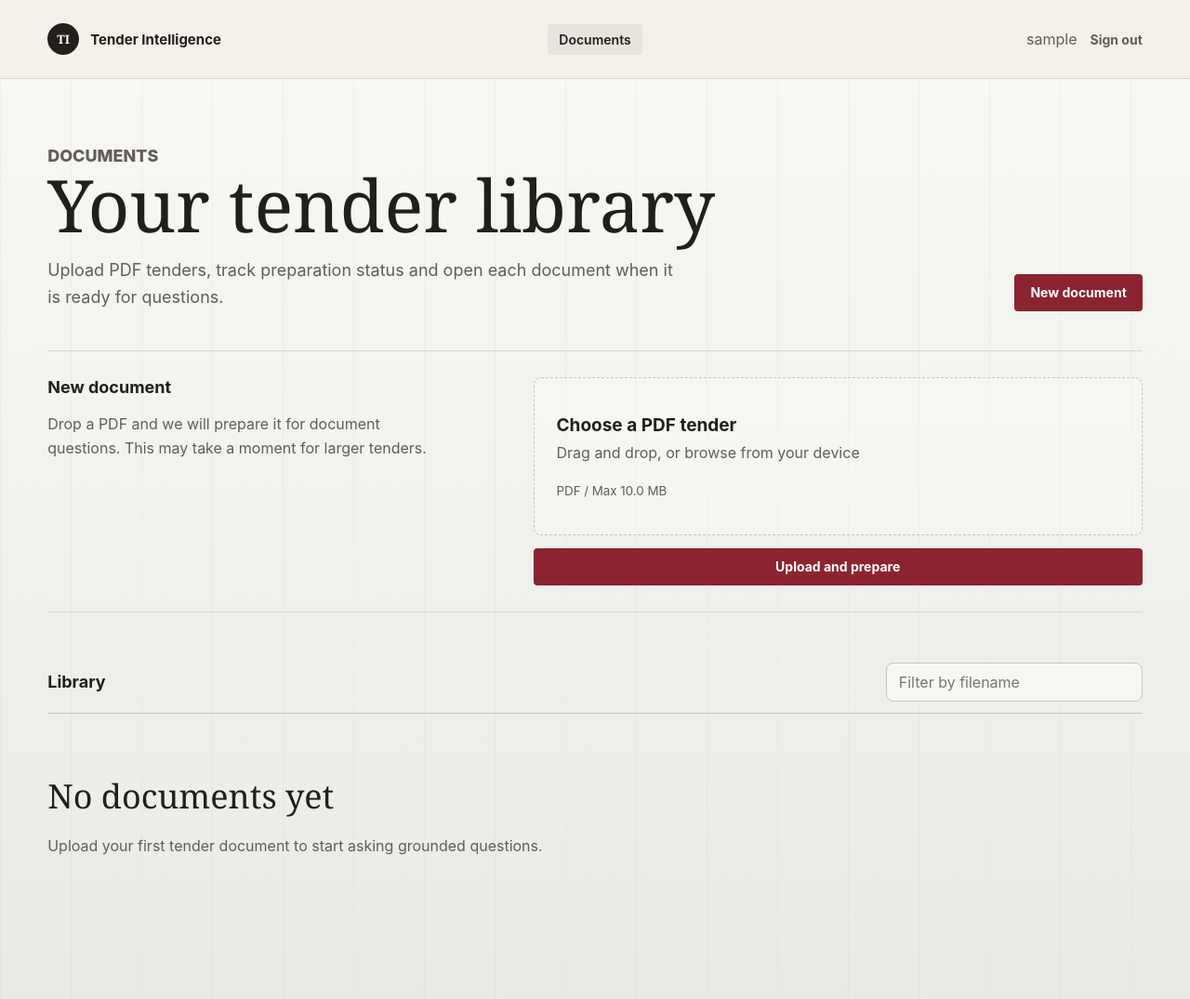
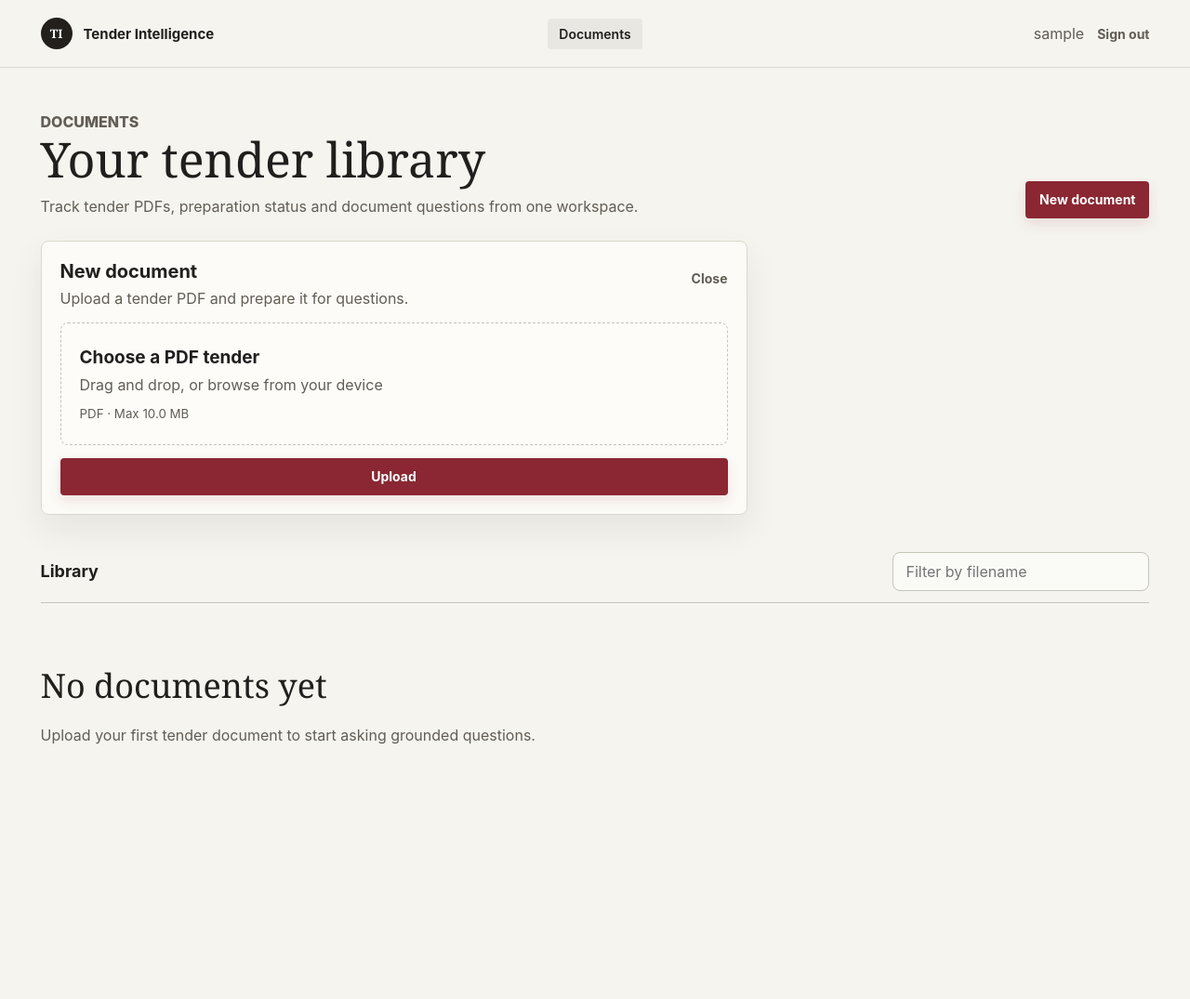
Before and after one commit to hamzasennah/tender_project, a Django app: page /documents/?new=1 in a window 1280 px wide. Shown: the whole page at 93% size. After the commit the page ends 801 px from the top, so only its background shows below. Run offline with Django 5.2, Linux system fonts and the light colour scheme; a user stored in the database is signed in; tables that the repository leaves empty hold one stand-in row (values such as "Sample post"); data that the repository does not hold is empty; parts of the project's set-up code (start-up, migrations or seed data) failed here and were passed over.

Commit message:
refactor: polish Tender Intelligence frontend experience

```diff
--- a/documents/static/css/app.css
+++ b/documents/static/css/app.css
@@ -1,26 +1,26 @@
 :root {
-    --background: #f3f3ef;
-    --background-strong: #e5e6dd;
-    --surface: #fcfcf8;
-    --surface-subtle: #f2f4ef;
+    --background: #f5f4ef;
+    --background-strong: #e8e7df;
+    --surface: #fffefa;
+    --surface-subtle: #f1f0ea;
     --surface-ink: #221f1c;
     --text-primary: #211f1d;
     --text-secondary: #625d55;
     --text-tertiary: #8a8276;
     --border-subtle: #d9d9cf;
     --border-strong: #c4c5ba;
-    --accent: #8b2430;
-    --accent-muted: #f0e1de;
+    --accent: #8a2732;
+    --accent-muted: #f4e7e5;
     --danger: #a64238;
     --success: #2f6e4f;
     --pending: #9a6b2f;
     --radius-sm: 4px;
     --radius-md: 8px;
     --radius-lg: 8px;
-    --shadow-soft: 0 18px 45px rgba(36, 29, 22, 0.08);
+    --shadow-soft: 0 16px 36px rgba(36, 29, 22, 0.07);
     --font: Inter, ui-sans-serif, system-ui, -apple-system, BlinkMacSystemFont, "Segoe UI", sans-serif;
     --serif: Georgia, "Times New Roman", serif;
-    --space-page: clamp(24px, 4vw, 64px);
+    --space-page: clamp(28px, 3.4vw, 72px);
 }
 
 * {
@@ -42,10 +42,7 @@
     color: var(--text-primary);
     font-family: var(--font);
     letter-spacing: 0;
-    background:
-        linear-gradient(90deg, rgba(139, 36, 48, 0.035) 1px, transparent 1px),
-        linear-gradient(180deg, #f8f8f4 0%, var(--background) 42%, #e8ebe3 100%);
-    background-size: 76px 76px, auto;
+    background: var(--background);
 }
 
 a {
@@ -101,9 +98,9 @@
     grid-template-columns: minmax(230px, 1fr) auto minmax(230px, 1fr);
     align-items: center;
     gap: 24px;
-    padding: 22px var(--space-page);
+    padding: 16px var(--space-page);
     border-bottom: 1px solid var(--border-subtle);
-    background: rgba(244, 240, 232, 0.84);
+    background: rgba(245, 244, 239, 0.94);
     backdrop-filter: blur(16px);
 }
 
@@ -169,9 +166,9 @@
 }
 
 .content-frame {
-    width: min(1180px, calc(100% - (var(--space-page) * 2)));
+    width: min(1360px, calc(100% - (var(--space-page) * 2)));
     margin: 0 auto;
-    padding: 50px 0 72px;
+    padding: 34px 0 64px;
 }
 
 .kicker {
@@ -188,7 +185,7 @@
     grid-template-columns: minmax(0, 1fr) auto;
     gap: 32px;
     align-items: end;
-    padding-bottom: 42px;
+    padding-bottom: 24px;
 }
 
 .page-intro h1,
@@ -203,17 +200,17 @@
 }
 
 .page-intro h1 {
-    font-size: 78px;
-    line-height: 0.96;
+    font-size: 52px;
+    line-height: 1.04;
 }
 
 .page-intro p,
 .login-statement p {
     max-width: 680px;
-    margin: 18px 0 0;
+    margin: 12px 0 0;
     color: var(--text-secondary);
-    font-size: 18px;
-    line-height: 1.65;
+    font-size: 16px;
+    line-height: 1.55;
 }
 
 .button,
@@ -228,9 +225,9 @@
 }
 
 .button {
-    padding: 0 16px;
+    padding: 0 14px;
     font-size: 14px;
-    font-weight: 720;
+    font-weight: 680;
 }
 
 .button:hover,
@@ -241,6 +238,7 @@
 .button-primary {
     color: #fff;
     background: var(--accent);
+    box-shadow: 0 6px 14px rgba(138, 39, 50, 0.12);
 }
 
 .button-primary:hover {
@@ -300,7 +298,7 @@
 }
 
 .document-table-section {
-    padding-top: 8px;
+    padding-top: 12px;
 }
 
 .document-table {
@@ -386,21 +386,33 @@
     background: var(--danger);
 }
 
-.import-drawer {
+.import-panel {
     display: grid;
-    grid-template-columns: minmax(0, 0.85fr) minmax(360px, 1.15fr);
-    gap: 38px;
-    align-items: start;
-    margin-bottom: 46px;
-    padding: 28px 0;
-    border-top: 1px solid var(--border-subtle);
-    border-bottom: 1px solid var(--border-subtle);
+    max-width: 760px;
+    margin-bottom: 28px;
+    padding: 20px;
+    border: 1px solid var(--border-subtle);
+    border-radius: var(--radius-lg);
+    background: rgba(255, 254, 250, 0.76);
+    box-shadow: var(--shadow-soft);
 }
 
-.import-copy p {
-    max-width: 440px;
+.panel-title-row {
+    display: flex;
+    align-items: start;
+    justify-content: space-between;
+    gap: 18px;
+}
+
+.panel-title-row h2 {
+    margin: 0;
+    font-size: 20px;
+}
+
+.panel-title-row p {
+    margin: 6px 0 0;
     color: var(--text-secondary);
-    line-height: 1.65;
+    line-height: 1.45;
 }
 
 .upload-form.refined {
@@ -411,8 +423,8 @@
 .dropzone {
     display: grid;
     gap: 8px;
-    min-height: 170px;
-    padding: 24px;
+    min-height: 132px;
+    padding: 20px;
     border: 1px dashed var(--border-strong);
     border-radius: var(--radius-md);
     background: rgba(255, 255, 255, 0.28);
--- a/documents/static/js/documents.js
+++ b/documents/static/js/documents.js
@@ -8,10 +8,36 @@
 
     function friendlyProcessingError(error) {
         const message = String(error?.message || "").toLowerCase();
-        if (message.includes("rate") || message.includes("timeout") || message.includes("provider") || message.includes("429") || message.includes("503")) {
-            return "Temporary processing issue. We could not finish preparing this document right now. Please try again in a moment.";
+        const status = error?.response?.status;
+        if (message.includes("rate") || message.includes("timeout") || status >= 500) {
+            return "The service is temporarily unavailable. Try again in a moment.";
         }
-        return "We could not finish preparing this document. Please try again in a moment.";
+        return "The service is temporarily unavailable. Try again in a moment.";
+    }
+
+    function setPreparationFailed(state, error) {
+        state.title.textContent = "We couldn't prepare this document.";
+        state.message.textContent = friendlyProcessingError(error);
+        state.progress.hidden = true;
+        if (state.submit && state.documentId) state.submit.hidden = true;
+        if (state.retry) state.retry.hidden = !state.documentId;
+    }
+
+    function setPreparationReady(state) {
+        state.title.textContent = "Ready";
+        state.message.textContent = "This document is ready for questions.";
+        state.progress.hidden = true;
+        if (state.submit) state.submit.hidden = true;
+        if (state.retry) state.retry.hidden = true;
+    }
+
+    function setPreparationRunning(state, label, value) {
+        state.title.textContent = "Preparing document...";
+        state.message.textContent = label;
+        state.progress.hidden = false;
+        state.progress.value = value;
+        if (state.submit && state.documentId) state.submit.hidden = true;
+        if (state.retry) state.retry.hidden = true;
     }
 
     async function prepareDocument(documentId, state) {
@@ -24,9 +50,7 @@
 
         for (let index = 0; index < steps.length; index += 1) {
             const step = steps[index];
-            state.title.textContent = "Preparing your document";
-            state.message.textContent = step.label;
-            state.progress.value = index;
+            setPreparationRunning(state, step.label, index);
             try {
                 await TenderApp.request(step.url, { method: "POST", timeout: 180000 });
             } catch (error) {
@@ -34,6 +58,24 @@
             }
             state.progress.value = index + 1;
         }
+        setPreparationReady(state);
+    }
+
+    function initUploadPanel() {
+        const panel = document.querySelector("[data-upload-panel]");
+        if (!panel) return;
+        const openButtons = document.querySelectorAll("[data-open-upload]");
+        const closeButton = panel.querySelector("[data-close-upload]");
+        const open = () => {
+            panel.hidden = false;
+            panel.scrollIntoView({ behavior: "smooth", block: "start" });
+            panel.querySelector("[data-file-input]")?.focus();
+        };
+        openButtons.forEach((button) => button.addEventListener("click", open));
+        closeButton?.addEventListener("click", () => {
+            panel.hidden = true;
+        });
+        if (new URLSearchParams(window.location.search).get("new") === "1") open();
     }
 
     function initUpload() {
@@ -48,6 +90,15 @@
         const prepTitle = form.querySelector("[data-preparation-title]");
         const prepMessage = form.querySelector("[data-preparation-message]");
         const prepProgress = form.querySelector("[data-preparation-progress]");
+        const retry = form.querySelector("[data-retry-upload]");
+        const state = {
+            title: prepTitle,
+            message: prepMessage,
+            progress: prepProgress,
+            retry,
+            submit,
+            documentId: null,
+        };
 
         const syncSelection = () => {
             const file = input.files?.[0];
@@ -94,23 +145,30 @@
                     method: "POST",
                     body: new FormData(form),
                 });
+                state.documentId = data.id;
                 if (form.dataset.prepareAfterUpload === "true") {
-                    await prepareDocument(data.id, {
-                        title: prepTitle,
-                        message: prepMessage,
-                        progress: prepProgress,
-                    });
+                    await prepareDocument(data.id, state);
                 }
-                TenderApp.showToast("Document ready.");
                 window.location.href = `/documents/${data.id}/`;
             } catch (error) {
-                if (prepTitle && prepMessage) {
-                    prepTitle.textContent = "Temporary processing issue";
-                    prepMessage.textContent = friendlyProcessingError(error);
-                }
-                TenderApp.showToast(friendlyProcessingError(error), "error");
+                if (prepTitle && prepMessage) setPreparationFailed(state, error);
                 submit.disabled = false;
-                submit.textContent = "Upload and prepare";
+                submit.textContent = state.documentId ? "Upload" : "Upload";
+            }
+        });
+
+        retry?.addEventListener("click", async () => {
+            if (!state.documentId) return;
+            retry.disabled = true;
+            submit.disabled = true;
+            try {
+                await prepareDocument(state.documentId, state);
+                window.location.href = `/documents/${state.documentId}/`;
+            } catch (error) {
+                setPreparationFailed(state, error);
+            } finally {
+                retry.disabled = false;
+                submit.disabled = false;
             }
         });
     }
@@ -153,9 +211,41 @@
         });
     }
 
+    function initRetryDocuments() {
+        document.querySelectorAll("[data-retry-document]").forEach((button) => {
+            button.addEventListener("click", async () => {
+                const documentId = button.dataset.documentId;
+                if (!documentId) return;
+                button.disabled = true;
+                button.textContent = "Retrying...";
+                const state = {
+                    title: document.querySelector("[data-preparing-notice] strong") || button,
+                    message: document.querySelector("[data-preparing-notice] p") || button,
+                    progress: document.createElement("progress"),
+                    retry: button,
+                    documentId,
+                };
+                try {
+                    await prepareDocument(documentId, state);
+                    window.location.href = `/documents/${documentId}/`;
+                } catch (error) {
+                    if (state.title !== button) {
+                        state.title.textContent = "We couldn't prepare this document.";
+                        state.message.textContent = friendlyProcessingError(error);
+                    }
+                    button.textContent = "Retry";
+                } finally {
+                    button.disabled = false;
+                }
+            });
+        });
+    }
+
     document.addEventListener("DOMContentLoaded", () => {
+        initUploadPanel();
         initUpload();
         initFilter();
         initDelete();
+        initRetryDocuments();
     });
 })();
--- a/documents/templates/documents/list.html
+++ b/documents/templates/documents/list.html
@@ -6,31 +6,35 @@
     <div>
         <p class="kicker">Documents</p>
         <h1>Your tender library</h1>
-        <p>Upload PDF tenders, track preparation status and open each document when it is ready for questions.</p>
+        <p>Track tender PDFs, preparation status and document questions from one workspace.</p>
     </div>
-    <a class="button button-primary" href="#new-document">New document</a>
+    <button class="button button-primary" type="button" data-open-upload>New document</button>
 </section>
 
-<section id="new-document" class="import-drawer" aria-label="New document">
-    <div class="import-copy">
-        <h2>New document</h2>
-        <p>Drop a PDF and we will prepare it for document questions. This may take a moment for larger tenders.</p>
-    </div>
+<section id="new-document" class="import-panel" aria-label="New document" data-upload-panel hidden>
     <form class="upload-form refined" action="{% url 'document-list' %}" method="post" enctype="multipart/form-data" data-upload-form data-prepare-after-upload="true">
         {% csrf_token %}
+        <div class="panel-title-row">
+            <div>
+                <h2>New document</h2>
+                <p>Upload a tender PDF and prepare it for questions.</p>
+            </div>
+            <button class="text-button" type="button" data-close-upload>Close</button>
+        </div>
         <label class="dropzone" data-dropzone>
             <input type="file" name="file" accept="application/pdf" required data-file-input>
             <span class="dropzone-title">Choose a PDF tender</span>
             <span class="dropzone-subtitle">Drag and drop, or browse from your device</span>
-            <small>PDF / Max {{ max_upload_size_mb }} MB</small>
+            <small>PDF &middot; Max {{ max_upload_size_mb }} MB</small>
         </label>
         <div class="upload-selection" data-upload-selection hidden></div>
         <div class="preparation-state" data-preparation-state hidden>
             <strong data-preparation-title>Preparing your document</strong>
             <span data-preparation-message>We are organizing the information required for questions.</span>
             <progress data-preparation-progress max="4" value="0"></progress>
+            <button class="button button-secondary" type="button" data-retry-upload hidden>Retry</button>
         </div>
-        <button class="button button-primary" type="submit" data-upload-submit>Upload and prepare</button>
+        <button class="button button-primary" type="submit" data-upload-submit>Upload</button>
     </form>
 </section>
 
@@ -58,9 +62,15 @@
                     {% include "components/status_badge.html" with tone=item.status_tone label=item.status_label %}
                     <span class="doc-date">{{ item.document.file_size|filesizeformat }}</span>
                     <span class="row-actions">
+                        {% if item.is_failed %}
+                            <button class="text-button" type="button" data-retry-document data-document-id="{{ item.document.id }}">Retry</button>
+                        {% endif %}
                         <a class="text-button" href="{% url 'document-download' item.document.id %}">Download</a>
                         <button class="text-button danger" type="button" data-delete-document data-delete-url="{% url 'document-detail' item.document.id %}" data-delete-redirect="">Delete</button>
                     </span>
+                    <a class="row-chevron" href="{% url 'web-document-detail' item.document.id %}" aria-label="Open {{ item.document.original_filename }}">
+                        <svg viewBox="0 0 24 24" aria-hidden="true"><path d="M9 6l6 6-6 6"></path></svg>
+                    </a>
                 </article>
             {% endfor %}
         </div>
--- a/documents/templates/registration/login.html
+++ b/documents/templates/registration/login.html
@@ -16,8 +16,8 @@
             </a>
             <div class="login-statement">
                 <p class="kicker">Document review for tender teams</p>
-                <h1>Ask better questions of complex tender PDFs.</h1>
-                <p>Upload the tender, prepare it once, then review obligations, deadlines and evidence without reading the whole file line by line.</p>
+                <h1>Review tender documents with evidence.</h1>
+                <p>Upload the tender, prepare it once, then review obligations, deadlines and source excerpts.</p>
             </div>
         </section>
 
```
Also changed, not shown: other parts of documents/static/css/app.css (+59 -31 lines), documents/static/js/analysis.js (+14 -9 lines), documents/templates/dashboard/index.html (+7 -4 lines), documents/templates/documents/detail.html (+6 -2 lines), documents/tests_frontend.py (+61 -6 lines).
